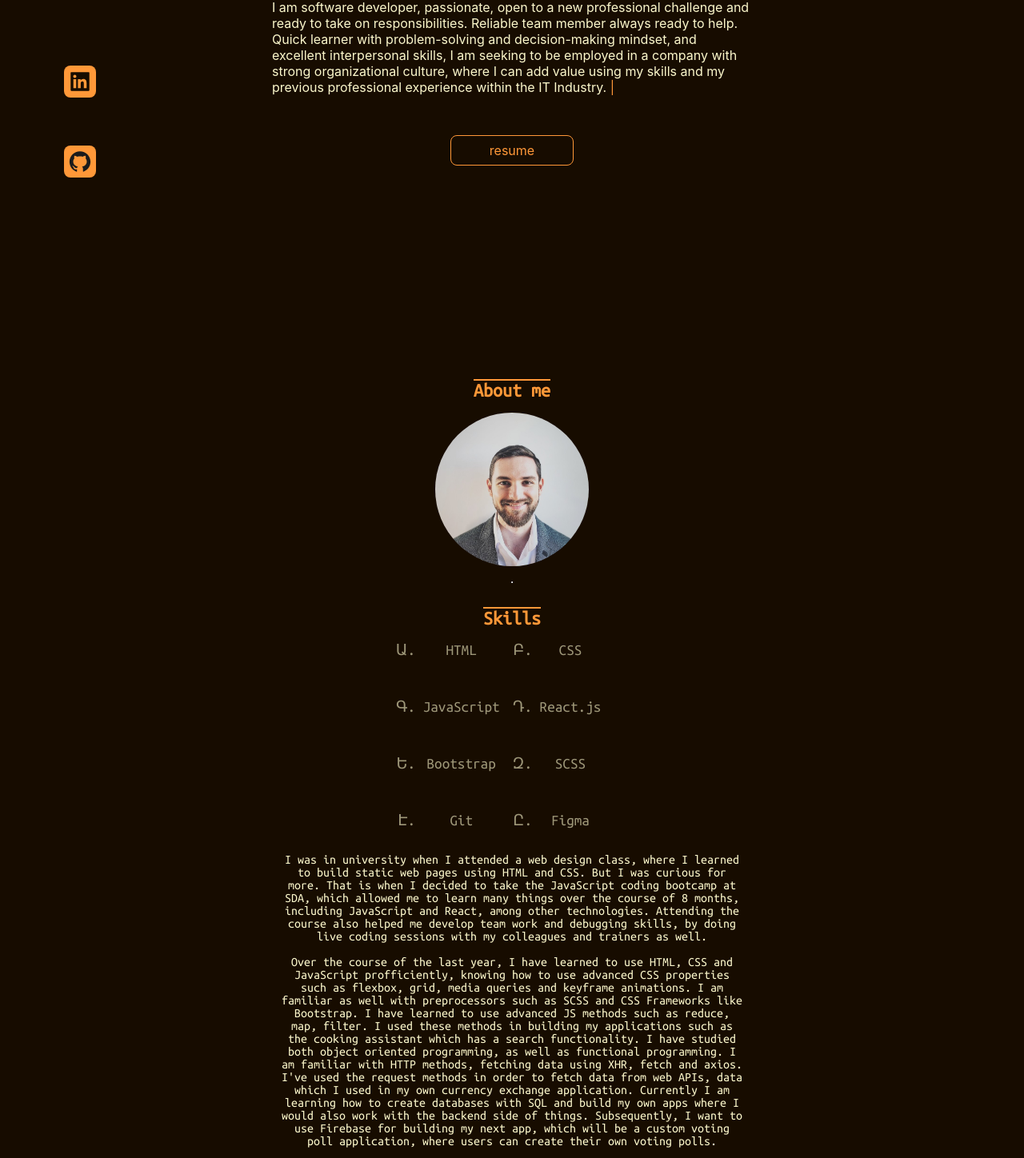
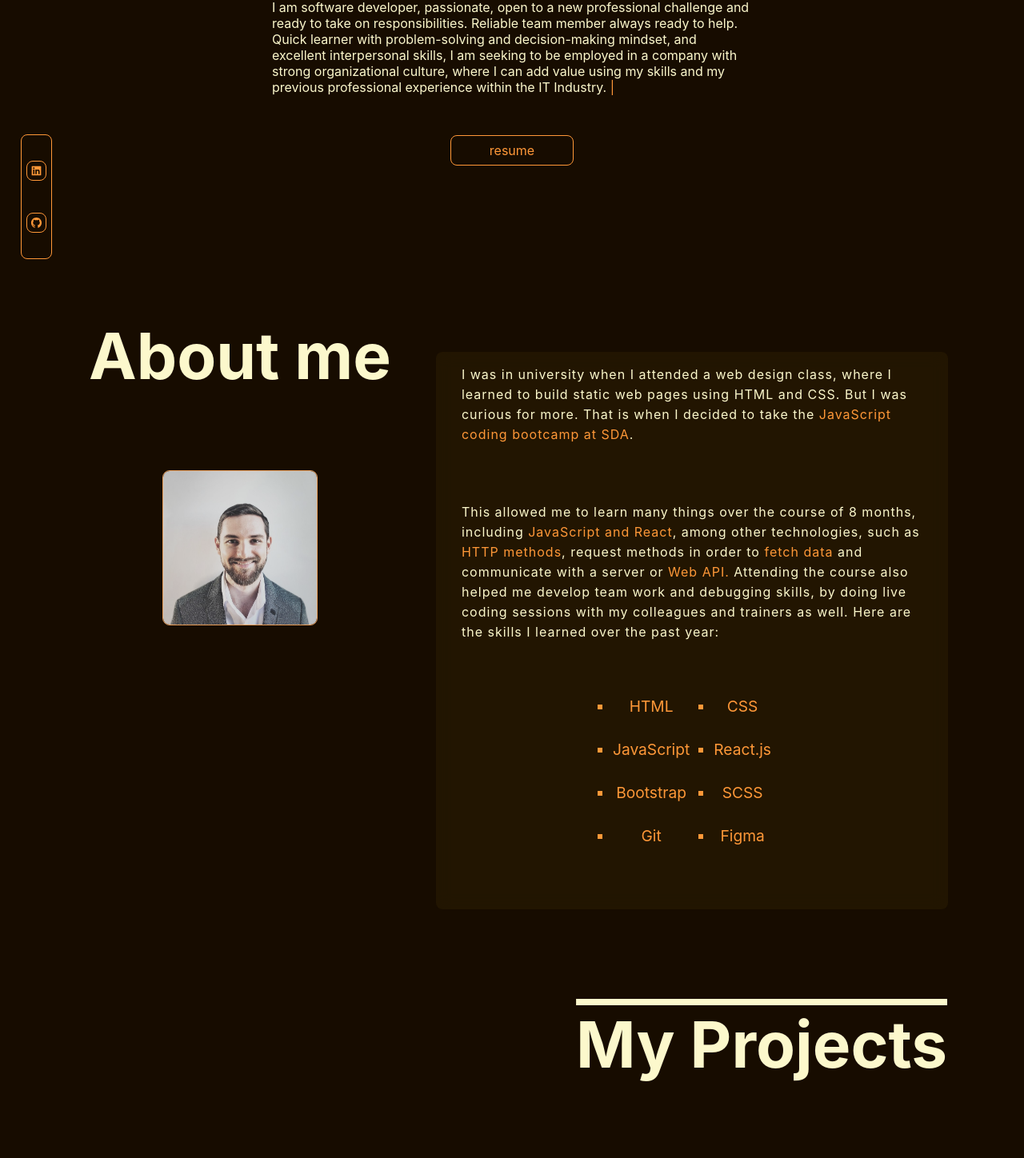
Before and after one commit to andreiBarut/new-web-portfolio, a React (Create React App) app: page / in a window 1280 px wide. Shown: the part 428-1876 px from the top of the page at 80% size. Built offline with nearby package versions, Linux system fonts and the light colour scheme.

Commit message:
finished home, about, projects pages

```diff
--- a/src/App.js
+++ b/src/App.js
@@ -2,6 +2,7 @@ import Navbar from "./components/navbar/Navbar";
 import Home from "./pages/home/Home";
 import About from "./pages/about/About";
 import Projects from "./pages/projects/Projects";
+
 import {
 	Fade,
 	Reveal,
@@ -11,7 +12,7 @@ import {
 	Slide,
 } from "react-awesome-reveal";
 // import Cursor from "react-special-cursor";
-import { AiFillLinkedin } from "react-icons/ai";
+import { AiFillLinkedin, AiFillGithub } from "react-icons/ai";
 
 function App() {
 	return (
@@ -19,10 +20,25 @@ function App() {
 			{/* <Cursor> */}
 			<Navbar />
 			{/* <Fade> */}
-			<Fade direction="bottom" duration={1500}>
-				<Home />
-				<About />
-				<Projects />
+			{/* <Fade direction="bottom" duration={1500}> */}
+			<Home />
+			<About />
+			<Projects />
+			{/* </Fade> */}
+			<Fade triggerOnce>
+				<div className="app-links-container">
+					{/* <div className="app-line"></div> */}
+					<div className="app-linkedIn-square">
+						<a href="/">
+							<AiFillLinkedin />
+						</a>
+					</div>
+					<div className="app-github-square">
+						<a href="/">
+							<AiFillGithub />
+						</a>
+					</div>
+				</div>
 			</Fade>
 			{/* </Fade> */}
 			{/* </Cursor> */}
--- a/src/components/navbar/Navbar.css
+++ b/src/components/navbar/Navbar.css
@@ -131,7 +131,7 @@ ul {
 		font-size: 50px;
 		color: #ff9838;
 		position: absolute;
-		right: 0;
+		right: 12px;
 		top: 0;
 		cursor: pointer;
 		transition: 0.5s;
--- a/src/index.css
+++ b/src/index.css
@@ -17,3 +17,78 @@ body {
 code {
 	font-family: source-code-pro, Menlo, Monaco, Consolas, "Courier New", monospace;
 }
+
+.app-links-container {
+	visibility: visible;
+	position: fixed;
+	left: 2vw;
+	border: 1.5px solid #ff9838;
+	display: flex;
+	bottom: 6vh;
+	flex-direction: column;
+	gap: 5vh;
+	justify-content: space-around;
+	padding: 4vh 0.5vw;
+	border-radius: 8px;
+}
+
+@media (max-width: 990px) {
+	.app-links-container {
+		visibility: hidden;
+	}
+}
+
+.app-links-container a {
+	width: 25px;
+	height: 25px;
+	border-radius: 8px;
+	background-color: transparent;
+	/* position: fixed; */
+	bottom: 60vh;
+	z-index: 3;
+	display: flex;
+	justify-content: center;
+	align-items: center;
+	font-size: 15px;
+	border: 1.5px solid #ff9838;
+	color: #ff9838;
+	z-index: 2;
+}
+
+.app-links-container a {
+	width: 25px;
+	height: 25px;
+	border-radius: 8px;
+	background-color: transparent;
+	/* position: fixed; */
+	bottom: 40vh;
+	z-index: 3;
+	display: flex;
+	justify-content: center;
+	align-items: center;
+	font-size: 15px;
+	border: 1.5px solid #ff9838;
+	color: #ff9838;
+	z-index: 2;
+}
+
+.app-links-container a:hover {
+	transform: translate(-2px);
+	transition: 0.1s;
+	background-color: #ff98382b;
+	text-decoration: overline;
+	color: #fcf8cc;
+}
+
+/* .app-line {
+	border: 2px solid #ff9838;
+	position: fixed;
+	bottom: 44.1vh;
+	left: calc(5vw + 13px);
+	height: 16vh;
+	z-index: 0;
+} */
+
+.highlighted {
+	color: #ff9838;
+}
--- a/src/pages/about/About.css
+++ b/src/pages/about/About.css
@@ -1,25 +1,43 @@
 .about-container {
-	background-color: #170c00;
 	/* height: fit-content; */
-	font-family: "Ubuntu Mono", monospace;
+	/* font-family: "Ubuntu Mono", monospace; */
+	display: flex;
+	flex-direction: row;
+	flex-wrap: wrap;
+	gap: 5vh;
+	/* padding: 10vh 15vh; */
+	align-items: baseline;
+	justify-content: center;
+	text-align: center;
+	/* justify-tracks: end; */
+	/* text-align: right; */
+	/* justify-content: right; */
+	/* text-align: center; */
+	/* height: 100vh; */
+	color: #c0c0c0;
+	/* border: 3px solid red; */
+	width: 90vw;
+	margin: 0 auto;
+}
+
+.about-articles {
+	gap: 5vh;
 	display: flex;
 	flex-direction: column;
-	flex-wrap: wrap;
-	gap: 2vh;
-	padding: 10vh 15vh;
-	align-items: center;
-	justify-content: center;
-	text-align: center;
-	/* height: 100vh; */
-	color: #c0c0c0;
+	background-color: #392a0556;
+	backdrop-filter: blur(10px);
+	padding: 0 4vh;
+	border-radius: 8px;
 }
 
 .about-container h1 {
-	color: #ff9838;
-	font-family: "Ubuntu Mono", monospace;
+	color: #fcf8cc;
+	/* font-family: "Ubuntu Mono", monospace; */
 	text-align: center;
 	margin: 2vh;
-	text-decoration: overline;
+	font-size: 10vh;
+	/* text-decoration: overline; */
+	/* text-align: right; */
 }
 
 .about-container p {
@@ -28,39 +46,57 @@
 	/* border: 2px solid red; */
 	width: 45vw;
 	margin: 2vh 0;
+	letter-spacing: 1px;
+	line-height: 25px;
+	text-align: left;
 }
 
 .about-container .about-portrait {
 	width: 15vw;
-	border-radius: 15vw;
+	border-radius: 8px;
+	/* border: 1.5px solid #ff9838;
+	border-top-right-radius: 50px; */
 	cursor: pointer;
+	outline: 1.5px solid #ff9838;
+	margin-top: 10vh;
 	/* border: 5px groove #ffd705; */
-	filter: grayscale(0);
+	filter: grayscale(30%);
 	transition: 0.3s;
 }
 
 @media (max-width: 990px) {
 	.about-container .about-portrait {
-		width: 30vw;
-		border-radius: 15vw;
+		width: 40vw;
+		border-radius: 8px;
+	}
+
+	.about-container .about-skills-list {
+		list-style-type: square;
+		display: grid;
+		grid-template-columns: repeat(2, auto);
+		gap: 30px;
+		justify-content: center;
 	}
 }
 
 .about-container .about-portrait:hover {
 	transition: 0.1s;
-	border: 0;
-	filter: grayscale(100%);
+	/* border: 0; */
+	filter: grayscale(0);
+	outline-offset: 10px;
 }
 
 .about-container .about-skills-list {
-	list-style-type: armenian;
+	list-style-type: square;
 	display: grid;
 	grid-template-columns: repeat(2, auto);
-	gap: 50px;
+	gap: 30px;
+	justify-content: center;
+	margin-bottom: 10vh;
 }
 
 .about-container .about-skills-list li {
-	color: #fcf8cc97;
+	color: #ff9838;
 	/* padding: 5px; */
 	border-radius: 1px;
 	/* border: 5px groove #101010; */
@@ -72,5 +108,4 @@
 	transform: scale(1.1);
 	transition: 0.1s;
 	color: #ff9838;
-	cursor: crosshair;
 }
--- a/src/pages/about/About.jsx
+++ b/src/pages/about/About.jsx
@@ -10,18 +10,47 @@ import {
 	DiGit,
 } from "react-icons/di";
 import portrait from "../../assets/images/portrait.jpeg";
+import { Fade } from "react-awesome-reveal";
 
 export default function About() {
 	return (
 		<>
 			<div className="about-container" id="about">
+				<Fade direction="bottom" duration={2000}>
 					<article>
 						<h1>About me</h1>
 						<img src={portrait} alt="myself" className="about-portrait" />
 					</article>
-				<hr></hr>
+				</Fade>
+
+				<article className="about-articles">
+					<Fade direction="bottom" duration={2000}>
+						<p>
+							I was in university when I attended a web design class, where I learned
+							to build static web pages using HTML and CSS. But I was curious for more.
+							That is when I decided to take the{" "}
+							<span className="highlighted">JavaScript coding bootcamp at SDA</span>.
+						</p>
+					</Fade>
+					<Fade>
+						<p>
+							This allowed me to learn many things over the course of 8 months,
+							including
+							<span className="highlighted"> JavaScript and React</span>, among other
+							technologies, such as
+							<span className="highlighted"> HTTP methods</span>, request methods in
+							order to
+							<span className="highlighted"> fetch data </span>
+							and communicate with a server or
+							<span className="highlighted"> Web API. </span>Attending the course also
+							helped me develop team work and debugging skills, by doing live coding
+							sessions with my colleagues and trainers as well. Here are the skills I
+							learned over the past year:
+						</p>
+					</Fade>
+					<Fade>
 						<article>
-					<h1>Skills</h1>
+							{/* <h1>Skills</h1> */}
 							<ul class="about-skills-list">
 								{/* <li>
 							<AiFillHtml5 />
@@ -57,33 +86,7 @@ export default function About() {
 								<li>Figma</li>
 							</ul>
 						</article>
-				<article>
-					<p>
-						I was in university when I attended a web design class, where I learned to
-						build static web pages using HTML and CSS. But I was curious for more.
-						That is when I decided to take the JavaScript coding bootcamp at SDA,
-						which allowed me to learn many things over the course of 8 months,
-						including JavaScript and React, among other technologies. Attending the
-						course also helped me develop team work and debugging skills, by doing
-						live coding sessions with my colleagues and trainers as well.
-					</p>
-					<p>
-						Over the course of the last year, I have learned to use HTML, CSS and
-						JavaScript profficiently, knowing how to use advanced CSS properties such
-						as flexbox, grid, media queries and keyframe animations. I am familiar as
-						well with preprocessors such as SCSS and CSS Frameworks like Bootstrap. I
-						have learned to use advanced JS methods such as reduce, map, filter. I
-						used these methods in building my applications such as the cooking
-						assistant which has a search functionality. I have studied both object
-						oriented programming, as well as functional programming. I am familiar
-						with HTTP methods, fetching data using XHR, fetch and axios. I've used the
-						request methods in order to fetch data from web APIs, data which I used in
-						my own currency exchange application. Currently I am learning how to
-						create databases with SQL and build my own apps where I would also work
-						with the backend side of things. Subsequently, I want to use Firebase for
-						building my next app, which will be a custom voting poll application,
-						where users can create their own voting polls.
-					</p>
+					</Fade>
 				</article>
 			</div>
 		</>
--- a/src/pages/home/Home.jsx
+++ b/src/pages/home/Home.jsx
@@ -3,7 +3,7 @@ import "./Home.css";
 
 import { AiFillLinkedin, AiFillGithub } from "react-icons/ai";
 import { Zoom } from "react-awesome-reveal";
-
+import { Fade } from "react-awesome-reveal";
 export default function Home() {
 	const [pipe, setPipe] = useState("|");
 	// const squares = ["squareOne", "squareTwo", "squareThree", "squareFour"];
@@ -22,6 +22,7 @@ export default function Home() {
 
 	return (
 		<>
+			<Fade>
 				<section className="home-container" id="home">
 					{/* I WANT TO MAKE A LOADING BAR HERE */}
 					{/* <div className="home-loadingBar-container">
@@ -47,25 +48,7 @@ export default function Home() {
 						<div className="home-resume-container">resume</div>
 					</div>
 				</section>
-			<div className="line"></div>
-			<div className="circle">
-				<a
-					href="https://www.linkedin.com/in/andrei-emilian-b%C4%83ru%C8%9B-254387237"
-					target={"_blank"}
-					rel="noreferrer"
-				>
-					<AiFillLinkedin />
-				</a>
-			</div>
-			<div className="circle-2">
-				<a
-					href="https://www.linkedin.com/in/andrei-emilian-b%C4%83ru%C8%9B-254387237"
-					target={"_blank"}
-					rel="noreferrer"
-				>
-					<AiFillGithub />
-				</a>
-			</div>
+			</Fade>
 		</>
 	);
 }
--- a/src/pages/projects/Projects.css
+++ b/src/pages/projects/Projects.css
@@ -5,13 +5,13 @@
 	background-position: 0cm;
 	background-size: contain;
 	/* height: fit-content; */
-	font-family: "Ubuntu Mono", monospace;
+	/* font-family: "Ubuntu Mono", monospace; */
 	display: flex;
 	flex-direction: column;
 	flex-wrap: wrap;
 	gap: 2vh;
-	/* padding: 10vh 10vw; */
-	align-items: center;
+	padding: 10vh 10vw;
+	/* align-items: center; */
 	justify-content: center;
 	/* text-align: center; */
 	/* border: 2px solid red; */
@@ -34,9 +34,12 @@
 }
 
 .projects-container h2 {
-	color: #ff9838;
+	/* color: #ff9838; */
 	margin-top: 5vh;
 	text-decoration: overline;
+	font-size: 10vh;
+	color: #fcf8cc;
+	text-align: right;
 }
 
 .projects-featured-article {
@@ -63,14 +66,14 @@
 	image-rendering: optimizeSpeed;
 	border-image-repeat: stretch;
 	object-fit: cover;
-	border-radius: 1px;
+	border-radius: 8px;
 }
 
 .projects-featured-article-img:hover {
-	filter: grayscale(0);
-	z-index: 1;
-	transform: scale(1.3);
-	transition: 0.1s;
+	filter: sepia(0);
+	/* z-index: 1; */
+	transform: translate(-2px);
+	transition: 0.5s;
 }
 
 .projects-featured-description-container {
@@ -97,9 +100,10 @@
 	color: #fcf8cc;
 	padding: 5vh;
 	border-radius: 1px;
-	height: 200px;
+	height: 300px;
 	display: flex;
 	align-items: center;
+	border-radius: 8px;
 }
 
 .projects-featured-description-container ul {
@@ -120,7 +124,7 @@
 }
 
 .projects-link:hover {
-	transform: scale(1.5);
+	transform: translate(-2px);
 	transition: 0.3s;
 	color: white;
 }
--- a/src/pages/projects/Projects.jsx
+++ b/src/pages/projects/Projects.jsx
@@ -9,12 +9,14 @@ import { AiFillCaretDown, AiOutlineLink, AiFillGithub } from "react-icons/ai";
 // } from "react-accessible-accordion";
 import { AiFillLinkedin } from "react-icons/ai";
 import db from "../../db.json";
+import { Fade } from "react-awesome-reveal";
 // import "react-accessible-accordion/dist/fancy-example.css";
 
 export default function Projects() {
 	return (
 		<div className="projects-container" id="projects">
 			<h2>My Projects</h2>
+			<Fade direction="bottom" duration={2000}>
 				{/* {db.projects[0].title} */}
 				{db.projects.map((project) => (
 					<article
@@ -71,6 +73,7 @@ export default function Projects() {
 						</div>
 					</article>
 				))}
+			</Fade>
 		</div>
 	);
 }
```
Also changed, not shown: src/components/footer/Footer.css (added), src/components/footer/Footer.jsx (added). Lines whose indentation alone changed are shown as unchanged.
